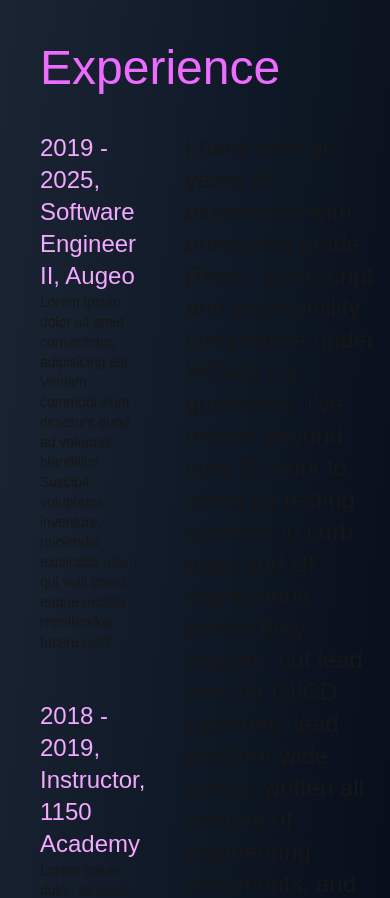
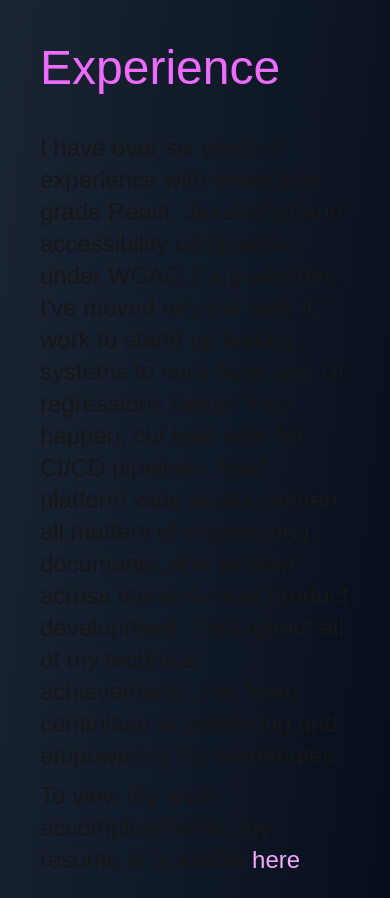
Before and after one commit to tecxh/personal-site, a Next.js app: page / in a window 390 px wide. Shown: the part 920-1818 px from the top of the page. Built offline with nearby package versions, Linux system fonts and the light colour scheme.

Commit message:
let experience section have column ui for mobile, row UI on desktop

```diff
--- a/src/components/ExperienceSubSection.tsx
+++ b/src/components/ExperienceSubSection.tsx
@@ -7,8 +7,8 @@ export const ExperienceSubSection = () => {
     return (
         <div className="mb-60">
             <h3 className="text-5xl mb-10 text-fuchsia-400">Experience</h3>
-            <div className="flex flex-row gap-10">
-                <div className="w-120">
+            <div className="flex flex-col-reverse sm:flex-row gap-10">
+                <div className="sm:w-120">
                     <ul className="text-2xl">
                         <li className="text-fuchsia-300">2019 - 2025, Software Engineer II, Augeo</li>
                         <p className="text-sm">Lorem ipsum dolor sit amet consectetur, adipisicing elit. Veniam commodi illum deserunt quod, ad voluptas blanditiis! Suscipit voluptates, inventore, reiciendis explicabo ullam qui velit libero, eaque mollitia repellendus facere nisi?</p>
```
